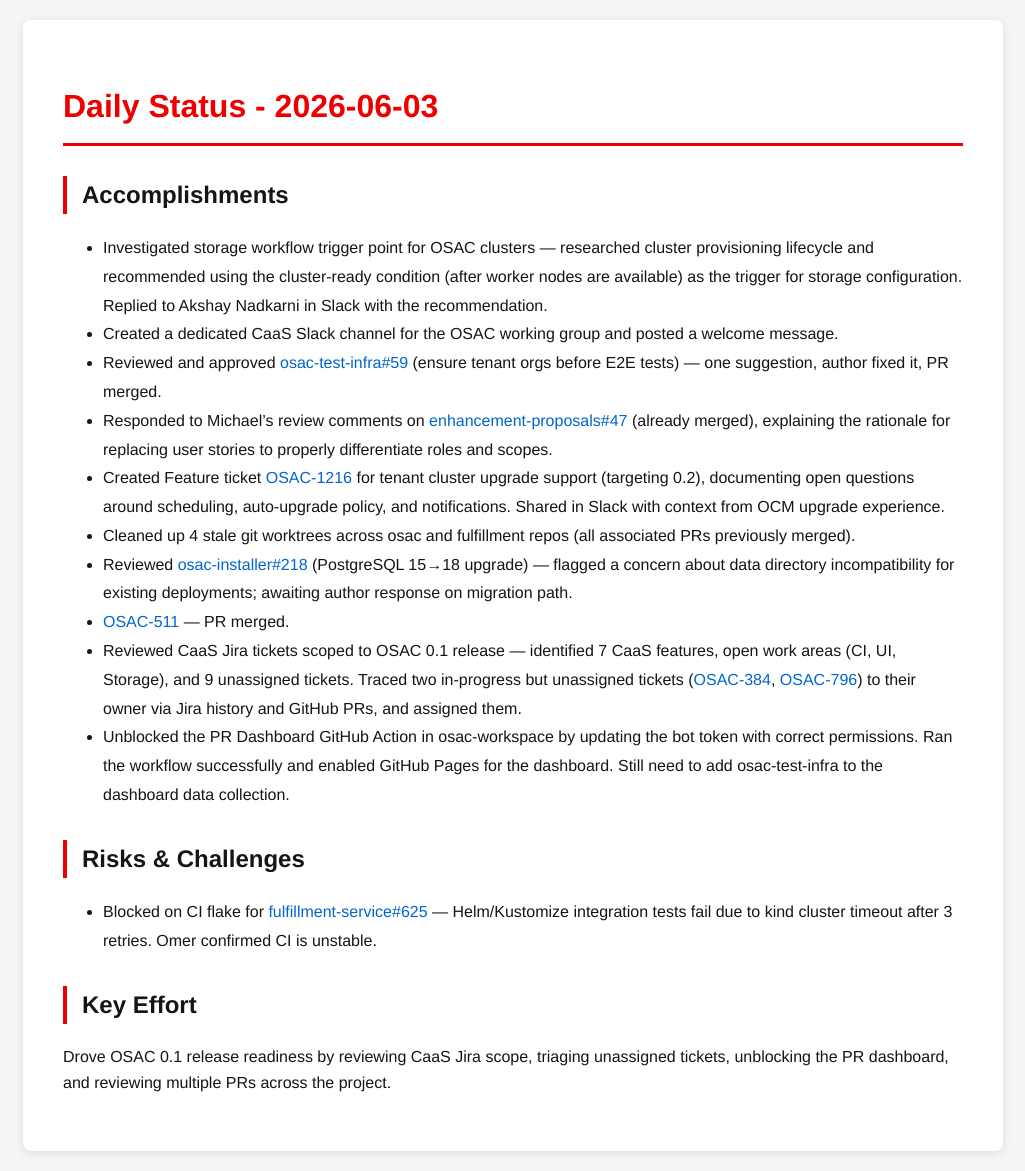
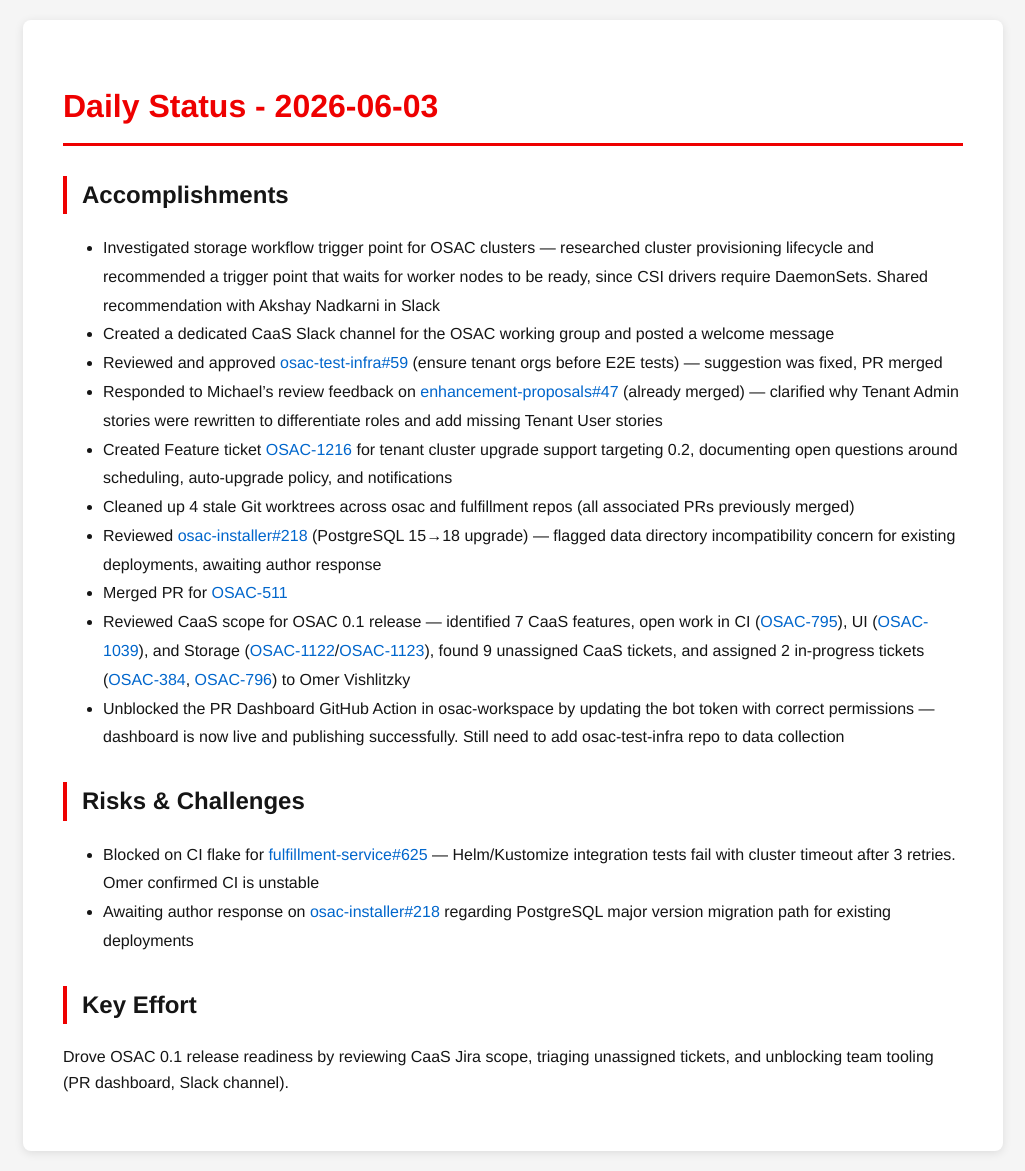
Before and after one commit to tzvatot/daily-status, a Jekyll site: the page built from 2026-06-03.md, in a window 1280 px wide. Shown: the whole page, without its empty margins (127-1152 px from the left). Built offline with Jekyll 4.4.1, drawn with Linux system fonts in a browser that asks for light colours.

Commit message:
Daily status update - 2026-06-03

```diff
--- a/2026-06-03.md
+++ b/2026-06-03.md
@@ -7,19 +7,20 @@
 # Daily Status - 2026-06-03
 
 ## Accomplishments
-- Investigated storage workflow trigger point for OSAC clusters — researched cluster provisioning lifecycle and recommended using the cluster-ready condition (after worker nodes are available) as the trigger for storage configuration. Replied to Akshay Nadkarni in Slack with the recommendation.
-- Created a dedicated CaaS Slack channel for the OSAC working group and posted a welcome message.
-- Reviewed and approved [osac-test-infra#59](https://github.com/osac-project/osac-test-infra/pull/59) (ensure tenant orgs before E2E tests) — one suggestion, author fixed it, PR merged.
-- Responded to Michael's review comments on [enhancement-proposals#47](https://github.com/osac-project/enhancement-proposals/pull/47) (already merged), explaining the rationale for replacing user stories to properly differentiate roles and scopes.
-- Created Feature ticket [OSAC-1216](https://redhat.atlassian.net/browse/OSAC-1216) for tenant cluster upgrade support (targeting 0.2), documenting open questions around scheduling, auto-upgrade policy, and notifications. Shared in Slack with context from OCM upgrade experience.
-- Cleaned up 4 stale git worktrees across osac and fulfillment repos (all associated PRs previously merged).
-- Reviewed [osac-installer#218](https://github.com/osac-project/osac-installer/pull/218) (PostgreSQL 15→18 upgrade) — flagged a concern about data directory incompatibility for existing deployments; awaiting author response on migration path.
-- [OSAC-511](https://redhat.atlassian.net/browse/OSAC-511) — PR merged.
-- Reviewed CaaS Jira tickets scoped to OSAC 0.1 release — identified 7 CaaS features, open work areas (CI, UI, Storage), and 9 unassigned tickets. Traced two in-progress but unassigned tickets ([OSAC-384](https://redhat.atlassian.net/browse/OSAC-384), [OSAC-796](https://redhat.atlassian.net/browse/OSAC-796)) to their owner via Jira history and GitHub PRs, and assigned them.
-- Unblocked the PR Dashboard GitHub Action in osac-workspace by updating the bot token with correct permissions. Ran the workflow successfully and enabled GitHub Pages for the dashboard. Still need to add osac-test-infra to the dashboard data collection.
+- Investigated storage workflow trigger point for OSAC clusters — researched cluster provisioning lifecycle and recommended a trigger point that waits for worker nodes to be ready, since CSI drivers require DaemonSets. Shared recommendation with Akshay Nadkarni in Slack
+- Created a dedicated CaaS Slack channel for the OSAC working group and posted a welcome message
+- Reviewed and approved [osac-test-infra#59](https://github.com/osac-project/osac-test-infra/pull/59) (ensure tenant orgs before E2E tests) — suggestion was fixed, PR merged
+- Responded to Michael's review feedback on [enhancement-proposals#47](https://github.com/osac-project/enhancement-proposals/pull/47) (already merged) — clarified why Tenant Admin stories were rewritten to differentiate roles and add missing Tenant User stories
+- Created Feature ticket [OSAC-1216](https://redhat.atlassian.net/browse/OSAC-1216) for tenant cluster upgrade support targeting 0.2, documenting open questions around scheduling, auto-upgrade policy, and notifications
+- Cleaned up 4 stale Git worktrees across osac and fulfillment repos (all associated PRs previously merged)
+- Reviewed [osac-installer#218](https://github.com/osac-project/osac-installer/pull/218) (PostgreSQL 15→18 upgrade) — flagged data directory incompatibility concern for existing deployments, awaiting author response
+- Merged PR for [OSAC-511](https://redhat.atlassian.net/browse/OSAC-511)
+- Reviewed CaaS scope for OSAC 0.1 release — identified 7 CaaS features, open work in CI ([OSAC-795](https://redhat.atlassian.net/browse/OSAC-795)), UI ([OSAC-1039](https://redhat.atlassian.net/browse/OSAC-1039)), and Storage ([OSAC-1122](https://redhat.atlassian.net/browse/OSAC-1122)/[OSAC-1123](https://redhat.atlassian.net/browse/OSAC-1123)), found 9 unassigned CaaS tickets, and assigned 2 in-progress tickets ([OSAC-384](https://redhat.atlassian.net/browse/OSAC-384), [OSAC-796](https://redhat.atlassian.net/browse/OSAC-796)) to Omer Vishlitzky
+- Unblocked the PR Dashboard GitHub Action in osac-workspace by updating the bot token with correct permissions — dashboard is now live and publishing successfully. Still need to add osac-test-infra repo to data collection
 
 ## Risks & Challenges
-- Blocked on CI flake for [fulfillment-service#625](https://github.com/osac-project/fulfillment-service/pull/625) — Helm/Kustomize integration tests fail due to kind cluster timeout after 3 retries. Omer confirmed CI is unstable.
+- Blocked on CI flake for [fulfillment-service#625](https://github.com/osac-project/fulfillment-service/pull/625) — Helm/Kustomize integration tests fail with cluster timeout after 3 retries. Omer confirmed CI is unstable
+- Awaiting author response on [osac-installer#218](https://github.com/osac-project/osac-installer/pull/218) regarding PostgreSQL major version migration path for existing deployments
 
 ## Key Effort
-Drove OSAC 0.1 release readiness by reviewing CaaS Jira scope, triaging unassigned tickets, unblocking the PR dashboard, and reviewing multiple PRs across the project.
+Drove OSAC 0.1 release readiness by reviewing CaaS Jira scope, triaging unassigned tickets, and unblocking team tooling (PR dashboard, Slack channel).
```
